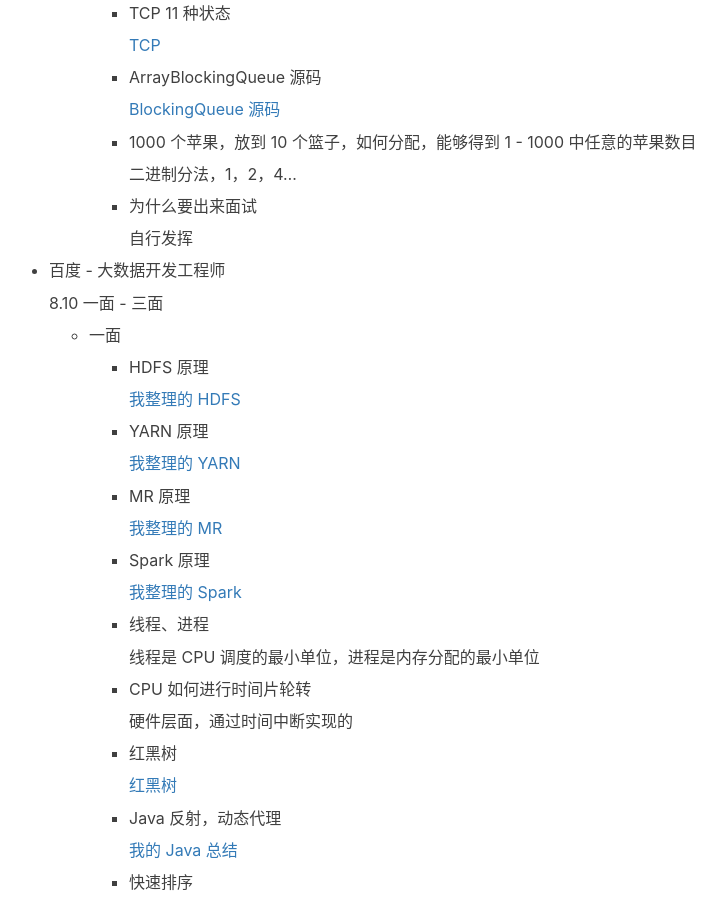
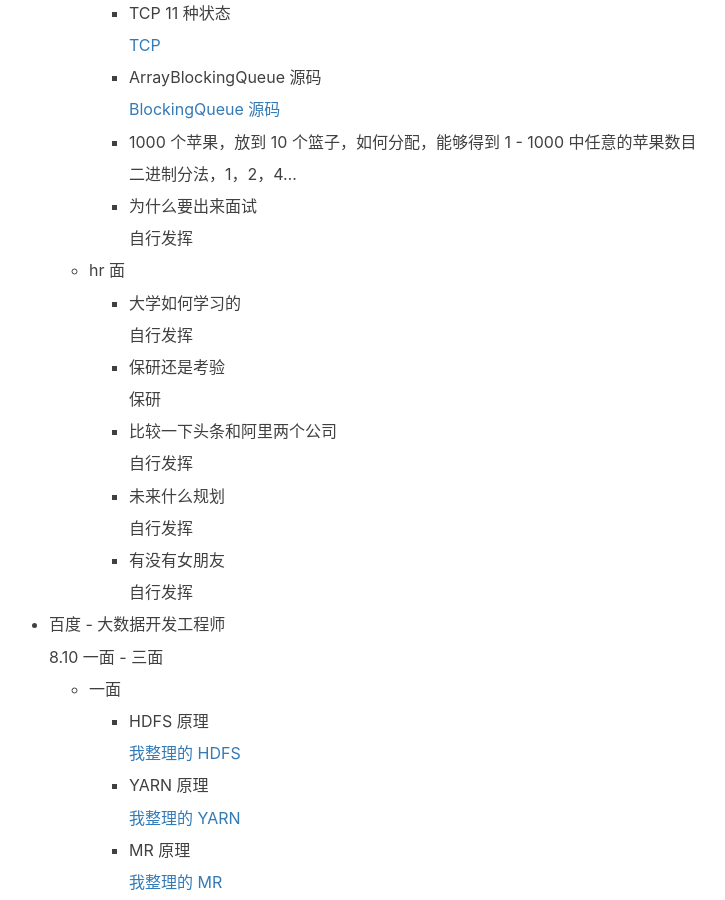
Before and after one commit to mickey0524/mickey0524.github.io, a Jekyll site: the page built from _posts/2019-07-29-autumn-interview.md, in a window 1280 px wide and 900 px high, scrolled down 5492 px. Shown: the whole window, without its empty margins (256-981 px from the left). Built offline with Jekyll 4.4.1, drawn with Linux system fonts in a browser that asks for light colours; nearby versions of some CDN libraries; comment, search, counter and statistics services are not loaded.

Commit message:
feat(interview): update interview

```diff
--- a/_posts/2019-07-29-autumn-interview.md
+++ b/_posts/2019-07-29-autumn-interview.md
@@ -308,6 +308,28 @@
 
             自行发挥
 
+    * hr 面
+
+        * 大学如何学习的
+
+            自行发挥
+
+        * 保研还是考验
+
+            保研
+
+        * 比较一下头条和阿里两个公司
+
+            自行发挥
+
+        * 未来什么规划
+
+            自行发挥
+
+        * 有没有女朋友
+
+            自行发挥
+
 
 * 百度 - 大数据开发工程师
 
```
